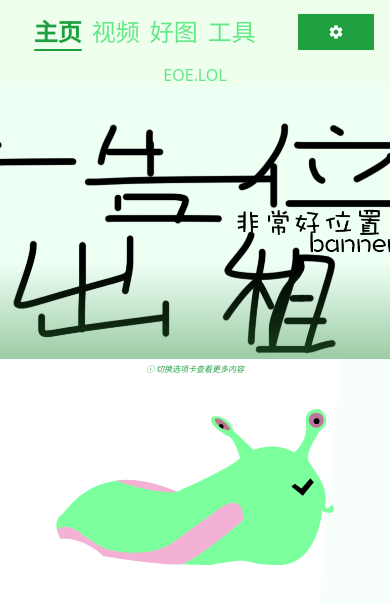
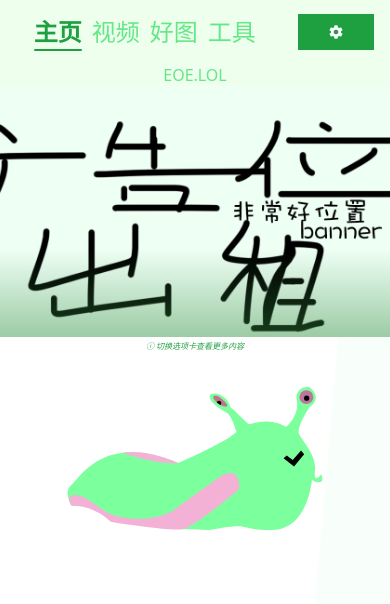
Before and after one commit to OpenEOELOL/OpenFansite, a plain HTML site: page index.html in a window 390 px wide. Drawn offline with Linux system fonts and the light colour scheme; no server answers; a web font is replaced by a local one.

Commit message:
😇 手机端样式优化

```diff
--- a/src/main.css
+++ b/src/main.css
@@ -15,6 +15,13 @@ html body {
     width: 100vw;
     max-width: none !important;
 }
+
+@media screen and (max-width: 35rem) {
+html body {
+height: calc(92.5vh - 0.1px);
+}
+}
+
 
 * {
     transition: 0.5s cubic-bezier(var(--cubic-bezier));
```
